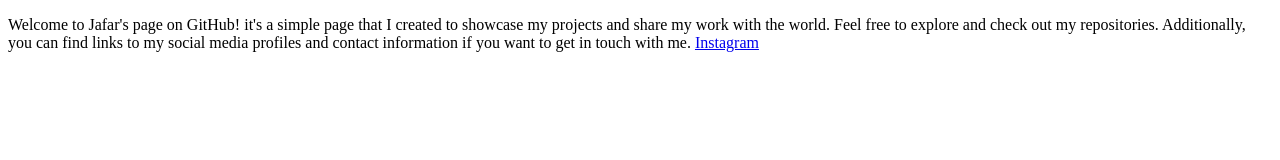
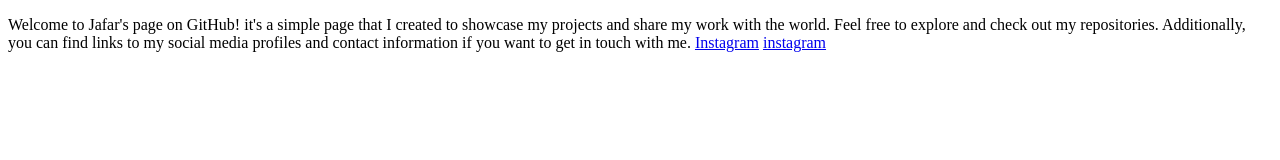
Before and after one commit to Jafar06-git/jafar06-git.github.io, a plain HTML site: page index.html in a window 1280 px wide. Drawn offline with Linux system fonts and the light colour scheme.

Commit message:
Update index.html

```diff
--- a/index.html
+++ b/index.html
@@ -13,6 +13,7 @@
         and check out my repositories.
         Additionally, you can find links to my social media profiles and contact information if you want to get in touch with me.
         <a href="https://www.instagram.com/jafarturgunov">Instagram</a>
+        <a href="https://www.instagram.com/yedinstvenniy_emu">instagram</a>
     </p>
 </body>
 
```
